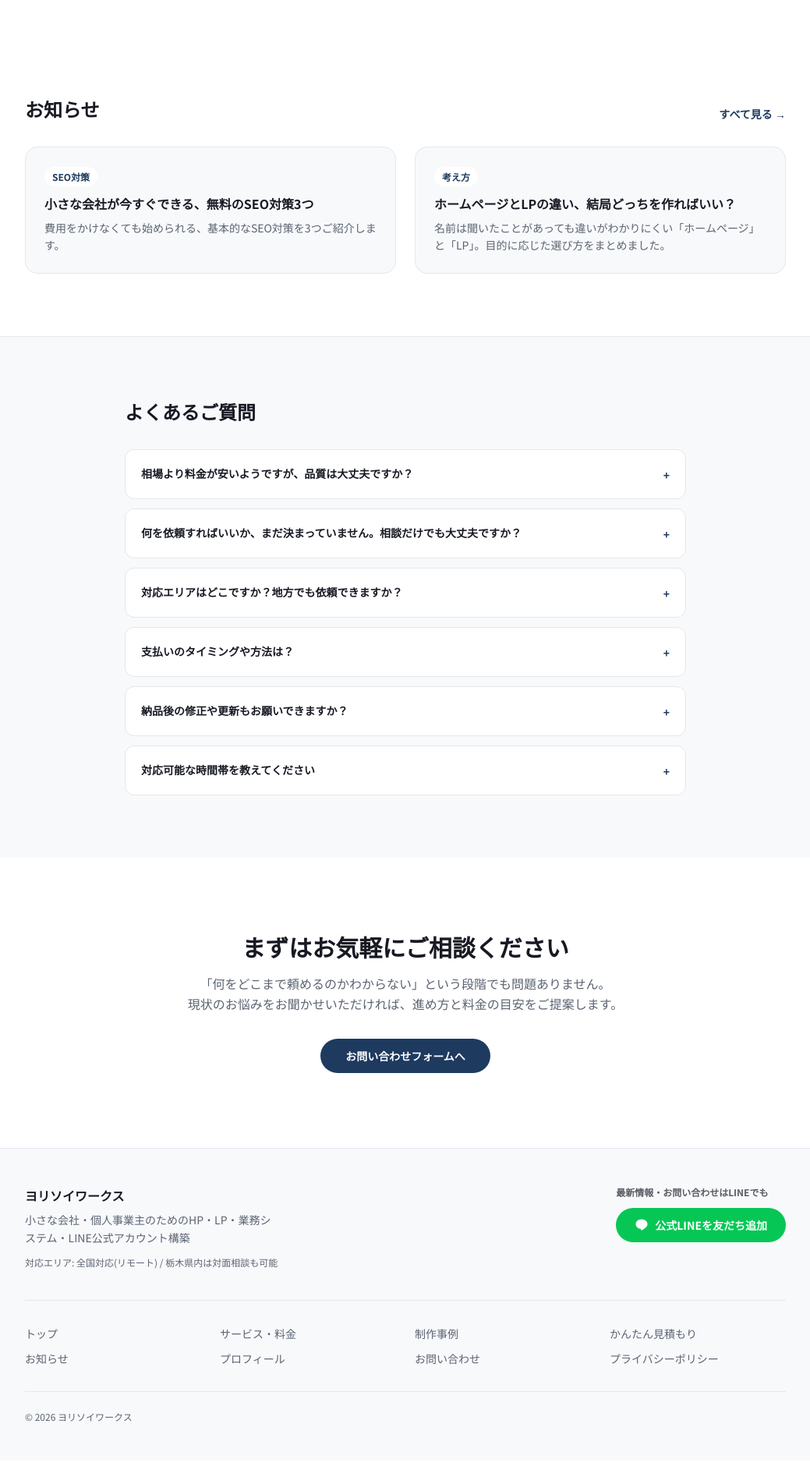
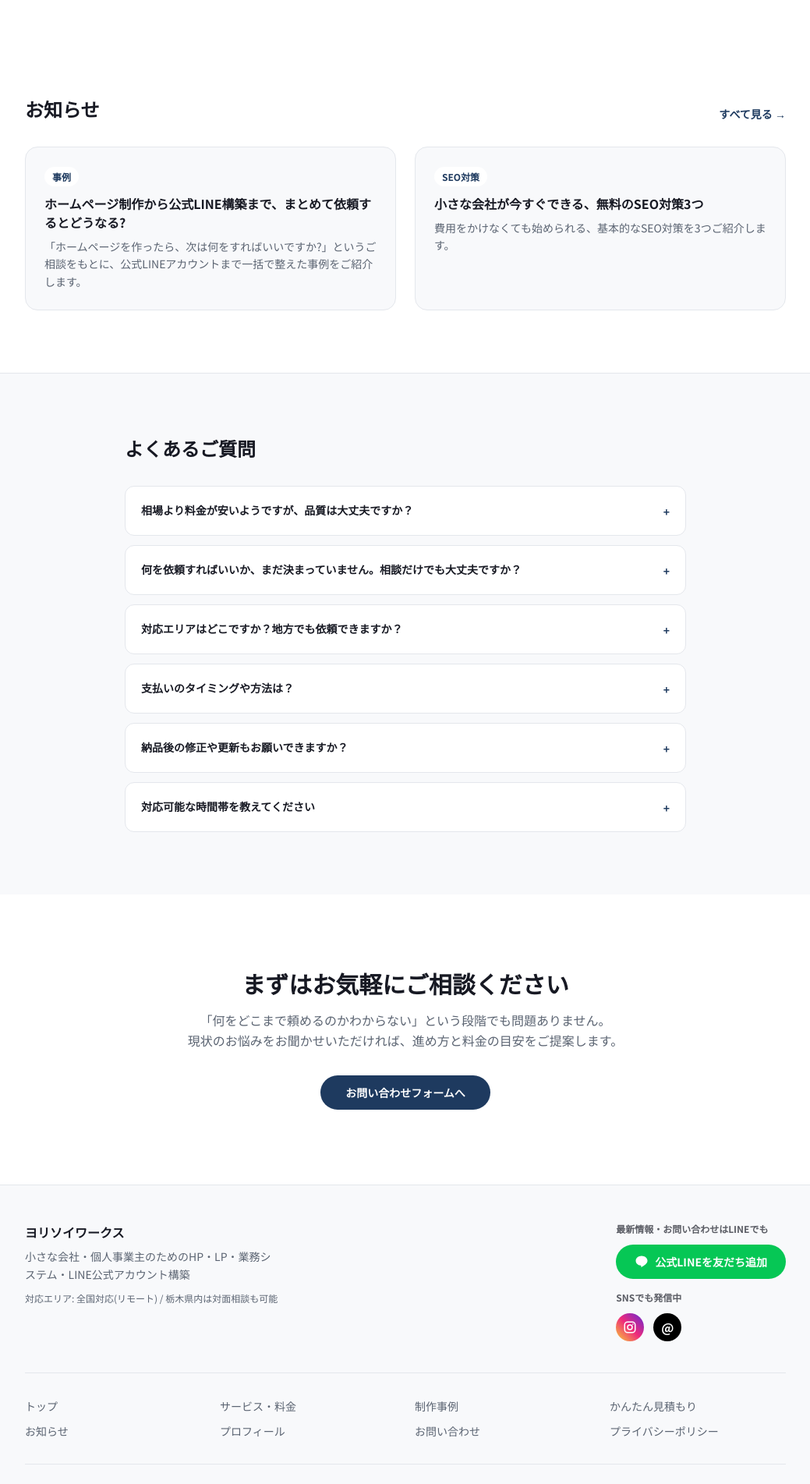
Before and after one commit to kouki-takezawa/freelance-portfolio, a Next.js app: page / in a window 1280 px wide. Shown: the part 2841-4744 px from the top of the page at 78% size, without its empty margins (120-1159 px from the left). Before the commit the page ends 4714 px from the top, so only its background shows below. Built offline with nearby package versions, Linux system fonts and the light colour scheme.

Commit message:
feat: HP+LINE構築の事例ブログとスレッズ/インスタグラムリンクを追加
フッターにSNSアイコン(Instagram/Threads)を追加。URLは仮値のため
site.tsにTODOとして記載し、実際のアカウント確定後に差し替える運用とした。

```diff
--- a/content/blog.json
+++ b/content/blog.json
@@ -30,5 +30,13 @@
     "publishedAt": "2026-08-15",
     "body": "「SEO対策」と聞くと難しく感じるかもしれませんが、まずは費用をかけずにできることから始めましょう。\n\n1つ目は、Googleビジネスプロフィールへの登録です。店舗名・住所・営業時間・写真を登録するだけで、Google検索やGoogleマップに表示されやすくなります。特に地域名+業種で検索されるお店にとっては効果が大きい対策です。\n\n2つ目は、ページタイトルとdescriptionの見直しです。検索結果に表示される文章を、実際のサービス内容に合わせて具体的に書くだけで、クリックされやすさが変わります。\n\n3つ目は、スマートフォン対応の確認です。現在はスマホ経由の検索が大半を占めており、表示が崩れているサイトは検索順位でも不利になります。\n\nいずれも今日から始められる対策です。当サイトの制作にはこうした基本的なSEO設定もあわせて含まれています。",
     "category": "SEO対策"
+  },
+  {
+    "slug": "website-to-line-case-study",
+    "title": "ホームページ制作から公式LINE構築まで、まとめて依頼するとどうなる?",
+    "excerpt": "「ホームページを作ったら、次は何をすればいいですか?」というご相談をもとに、公式LINEアカウントまで一括で整えた事例をご紹介します。",
+    "publishedAt": "2026-08-25",
+    "body": "「ホームページを作ったら、次は何をすればいいですか?」— 制作が完了したタイミングで、こうしたご質問をいただくことがよくあります。今回は、ホームページ制作とあわせて公式LINEアカウントまで構築した、美容室を経営されるお客様の事例をもとに、その流れをご紹介します。\n\n最初のご相談は「ホームページを新しくしたい」という内容でした。既存のサイトが数年前に作られたもので、スマートフォンでの表示が崩れていたこと、そして最新のメニューや料金が反映されていないことが主な課題でした。ヒアリングを重ねた上で、メニュー・料金・アクセス・予約導線を整理したコーポレートサイトを制作しました。\n\nホームページの公開後にご相談いただいたのが、公式LINEアカウントの構築です。「予約の連絡はLINEで受けたいけれど、リッチメニューや自動応答の設定まで手が回らない」というお悩みでした。ホームページ制作で伺った情報をもとに、予約導線を意識したリッチメニューと、友だち追加時の自動応答メッセージを設定し、短期間で運用を開始できる状態まで整えました。\n\nこのように、ホームページと公式LINEを別々の担当者・会社に依頼すると、その都度ヒアリングからやり直しになりがちですが、まとめて依頼することで、サービス内容や料金、ターゲットとなるお客様像といった情報を一度共有するだけで済み、制作期間も短縮できます。\n\n「ホームページは作ったけれど、その後の集客導線まで手が回っていない」という方は、公式LINEの構築もあわせてご相談ください。ヒアリングから設計、運用開始までまとめてサポートします。",
+    "category": "事例"
   }
 ]
--- a/src/components/Footer.tsx
+++ b/src/components/Footer.tsx
@@ -1,6 +1,7 @@
 import Link from "next/link";
 import { siteConfig } from "@/lib/site";
 import LineButton from "@/components/LineButton";
+import SocialIcons from "@/components/SocialIcons";
 
 export default function Footer() {
   const year = new Date().getFullYear();
@@ -21,6 +22,10 @@ export default function Footer() {
             <p className="text-xs font-semibold text-foreground/70">最新情報・お問い合わせはLINEでも</p>
             <div className="mt-3">
               <LineButton />
+            </div>
+            <p className="mt-4 text-xs font-semibold text-foreground/70">SNSでも発信中</p>
+            <div className="mt-3">
+              <SocialIcons />
             </div>
           </div>
         </div>
--- /dev/null
+++ b/src/components/SocialIcons.tsx
@@ -0,0 +1,31 @@
+import { siteConfig } from "@/lib/site";
+
+export default function SocialIcons({ className = "" }: { className?: string }) {
+  return (
+    <div className={`flex items-center gap-3 ${className}`}>
+      <a
+        href={siteConfig.instagramUrl}
+        target="_blank"
+        rel="noreferrer"
+        aria-label="Instagram"
+        className="flex h-9 w-9 items-center justify-center rounded-full text-white transition-opacity hover:opacity-90"
+        style={{ background: "linear-gradient(45deg, #f9ce34, #ee2a7b, #6228d7)" }}
+      >
+        <svg viewBox="0 0 24 24" width="18" height="18" fill="none" stroke="currentColor" strokeWidth="2" aria-hidden="true">
+          <rect x="3" y="3" width="18" height="18" rx="5" />
+          <circle cx="12" cy="12" r="4" />
+          <circle cx="17.2" cy="6.8" r="1.1" fill="currentColor" stroke="none" />
+        </svg>
+      </a>
+      <a
+        href={siteConfig.threadsUrl}
+        target="_blank"
+        rel="noreferrer"
+        aria-label="Threads"
+        className="flex h-9 w-9 items-center justify-center rounded-full bg-black text-white transition-opacity hover:opacity-90"
+      >
+        <span className="text-base font-bold leading-none" aria-hidden="true">@</span>
+      </a>
+    </div>
+  );
+}
--- a/src/lib/site.ts
+++ b/src/lib/site.ts
@@ -8,6 +8,8 @@ export const siteConfig = {
     "HP制作、LP制作、Webアプリ・業務システムの開発、LINE公式アカウント構築を、フリーランス相場より抑えた料金で行っています。栃木県を拠点にリモート対応、まずはお気軽にご相談ください。",
   email: "TODO@example.com", // TODO: 問い合わせ送信先メールアドレスを設定
   lineUrl: "https://lin.ee/TQSTklX",
+  threadsUrl: "https://www.threads.net/@TODO", // TODO: スレッズのアカウントURLを設定
+  instagramUrl: "https://www.instagram.com/TODO", // TODO: インスタグラムのアカウントURLを設定
   webAnalyticsToken: "41c46914ed57468e9603af4704b3119f",
   serviceArea: "全国対応(リモート) / 栃木県内は対面相談も可能",
   // ヘッダーに表示する主要ナビ(絞り込み済み)
```
Also changed, not shown: 1 other file (tests, documents, lock files or other folders).
